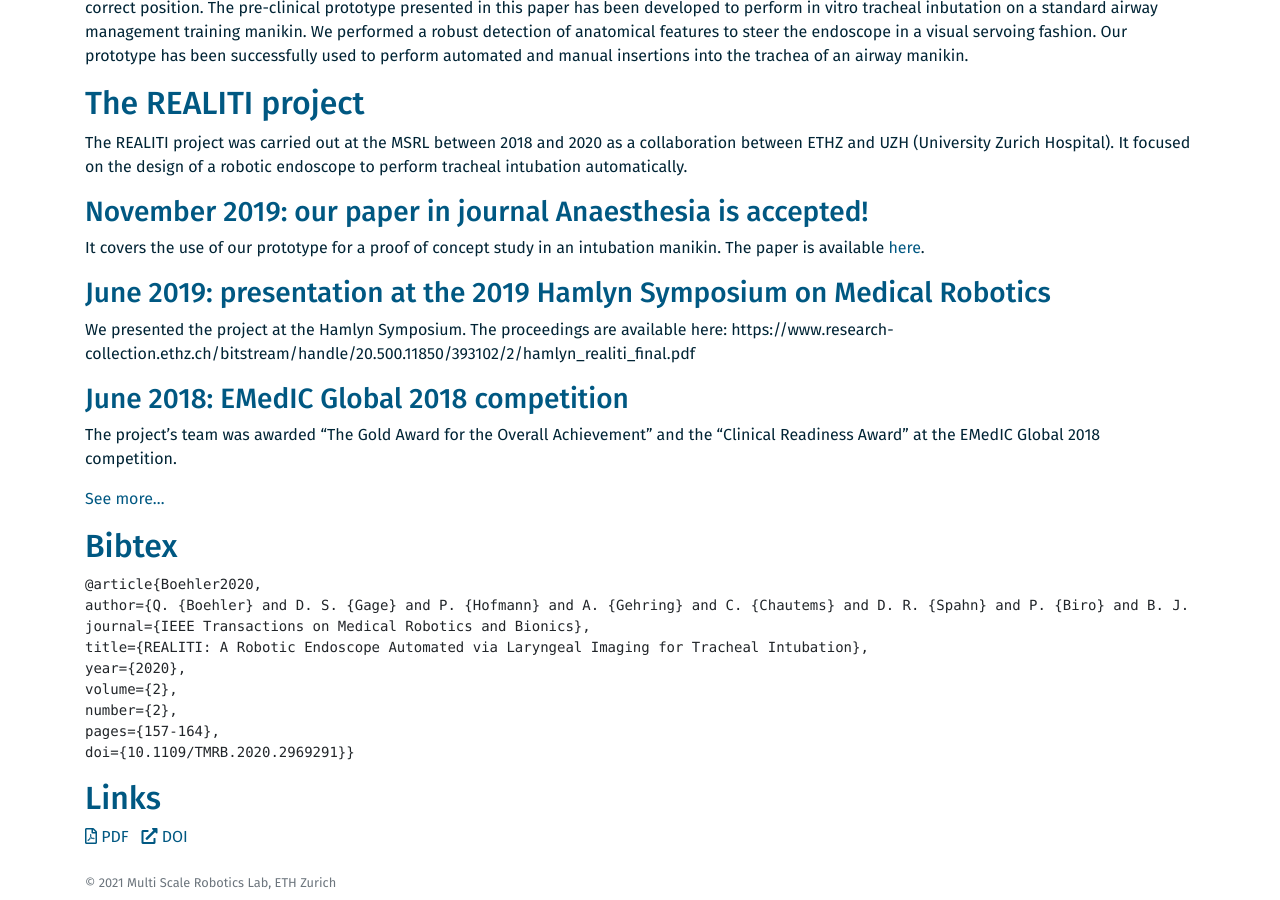
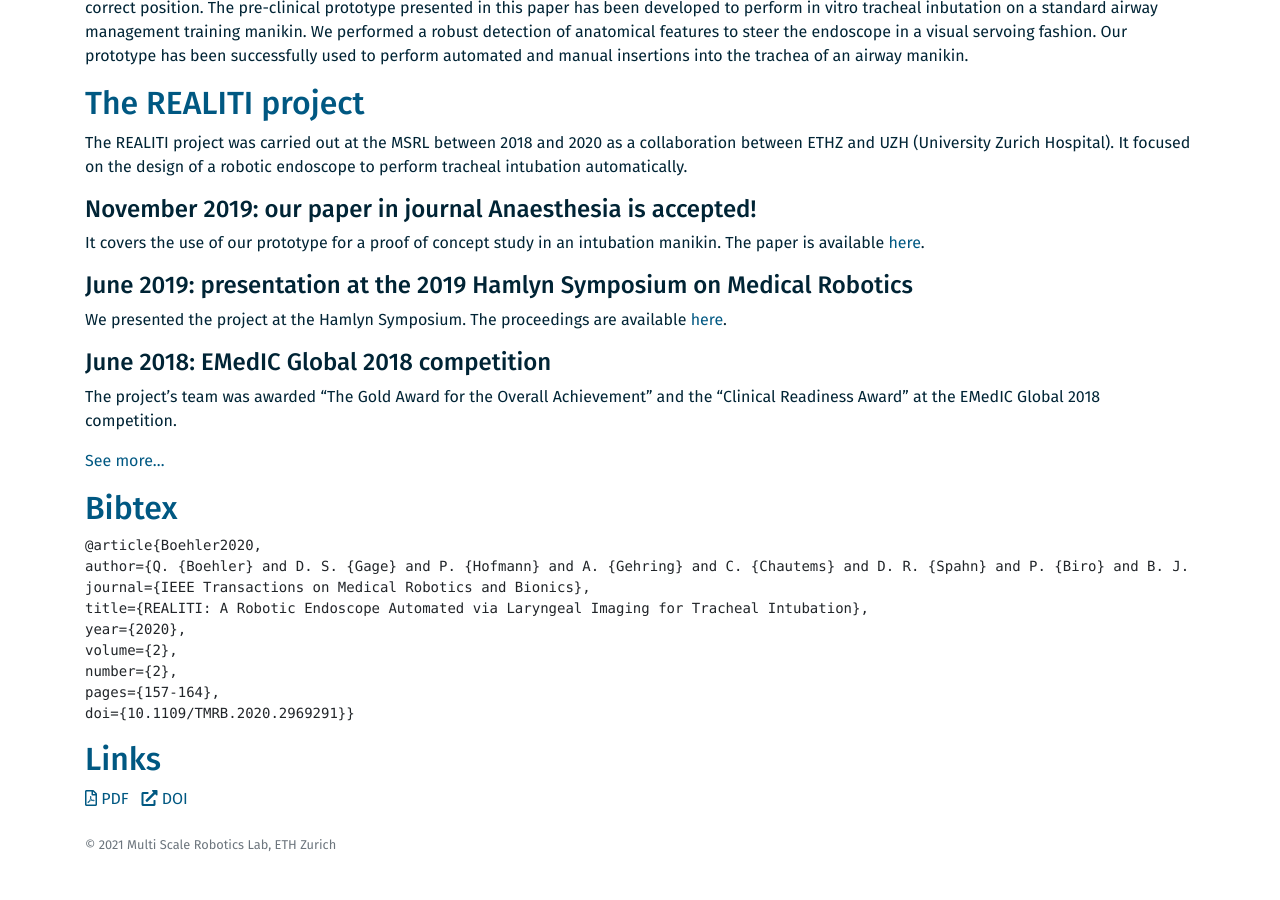
Before and after one commit to ethz-msrl/MSRL_Publications, a Jekyll site: the page built from _posts/2020-01-24-realiti_tmrb.markdown, in a window 1280 px wide and 900 px high, scrolled down 1217 px. Built offline with Jekyll 4.4.1, drawn with Linux system fonts in a browser that asks for light colours; after the commit the page ends 2079 px from its top, so only the background shows below that.

Commit message:
Minor fix

```diff
--- a/_posts/2020-01-24-realiti_tmrb.markdown
+++ b/_posts/2020-01-24-realiti_tmrb.markdown
@@ -29,13 +29,13 @@ Tracheal intubation is considered the gold standard to secure the airway of pati
 ## The REALITI project ##
 The REALITI project was carried out at the MSRL between 2018 and 2020 as a collaboration between ETHZ and UZH (University Zurich Hospital). It focused on the design of a robotic endoscope to perform tracheal intubation automatically.
 
-### November 2019: our paper in journal Anaesthesia is accepted! ###
+#### November 2019: our paper in journal Anaesthesia is accepted! ####
 It covers the use of our prototype for a proof of concept study in an intubation manikin. The paper is available [here](https://associationofanaesthetists-publications.onlinelibrary.wiley.com/doi/full/10.1111/anae.14945).
 
-### June 2019: presentation at the 2019 Hamlyn Symposium on Medical Robotics ###
-We presented the project at the Hamlyn Symposium. The proceedings are available here: https://www.research-collection.ethz.ch/bitstream/handle/20.500.11850/393102/2/hamlyn_realiti_final.pdf
+#### June 2019: presentation at the 2019 Hamlyn Symposium on Medical Robotics ####
+We presented the project at the Hamlyn Symposium. The proceedings are available [here](https://www.research-collection.ethz.ch/bitstream/handle/20.500.11850/393102/2/hamlyn_realiti_final.pdf).
 
-### June 2018: EMedIC Global 2018 competition ###
+#### June 2018: EMedIC Global 2018 competition ####
 The project's team was awarded "The Gold Award for the Overall Achievement" and the "Clinical Readiness Award" at the EMedIC Global 2018 competition.
 
 [See more...](https://msrl.ethz.ch/news-and-events/msrl-news/2018/08/gold-award-at-the-emedic-global-competition-for-msrl-team.html)
```
Also changed, not shown: _posts/2020-01-03-realiti_anaesthesia.markdown (renamed from _posts/2020-01-03-realiti_aneasthesia.markdown, +4 -4 lines).
